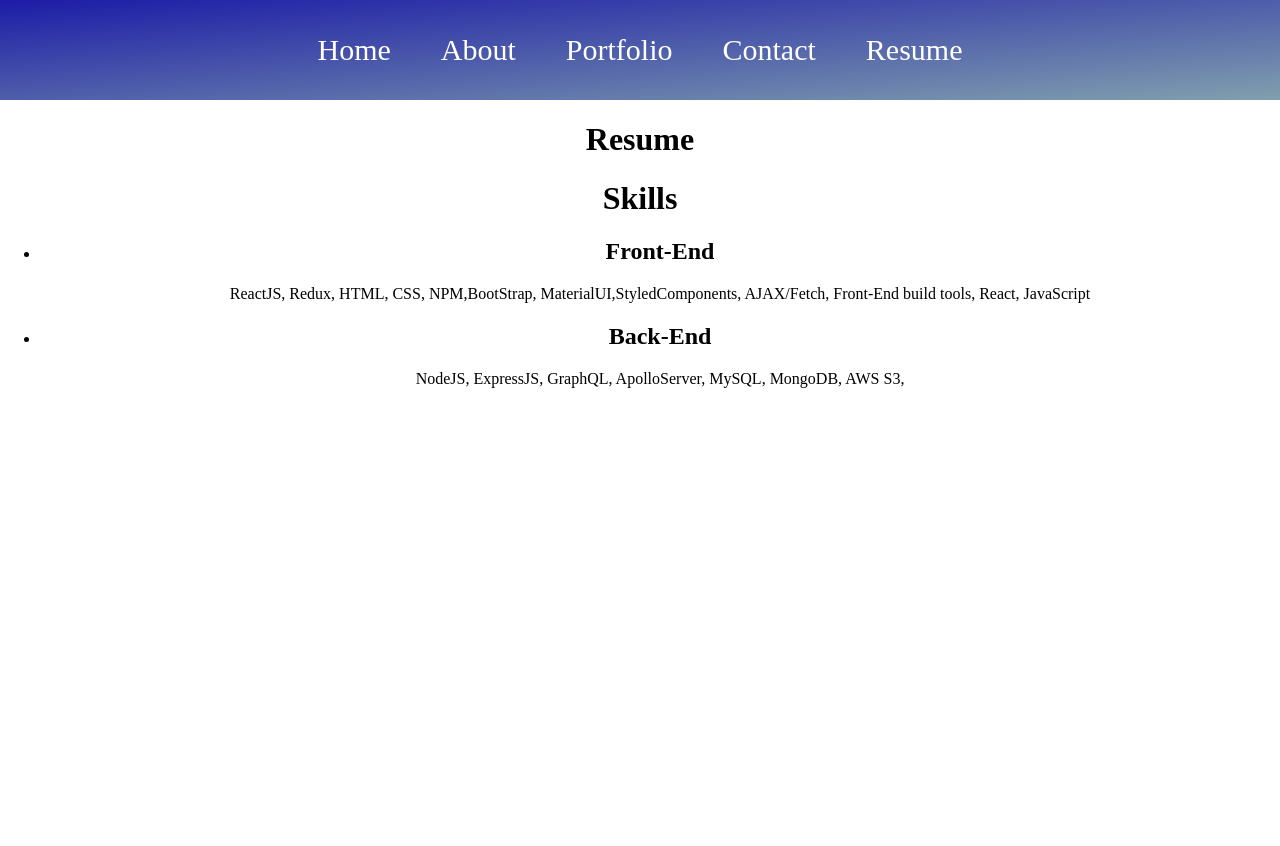
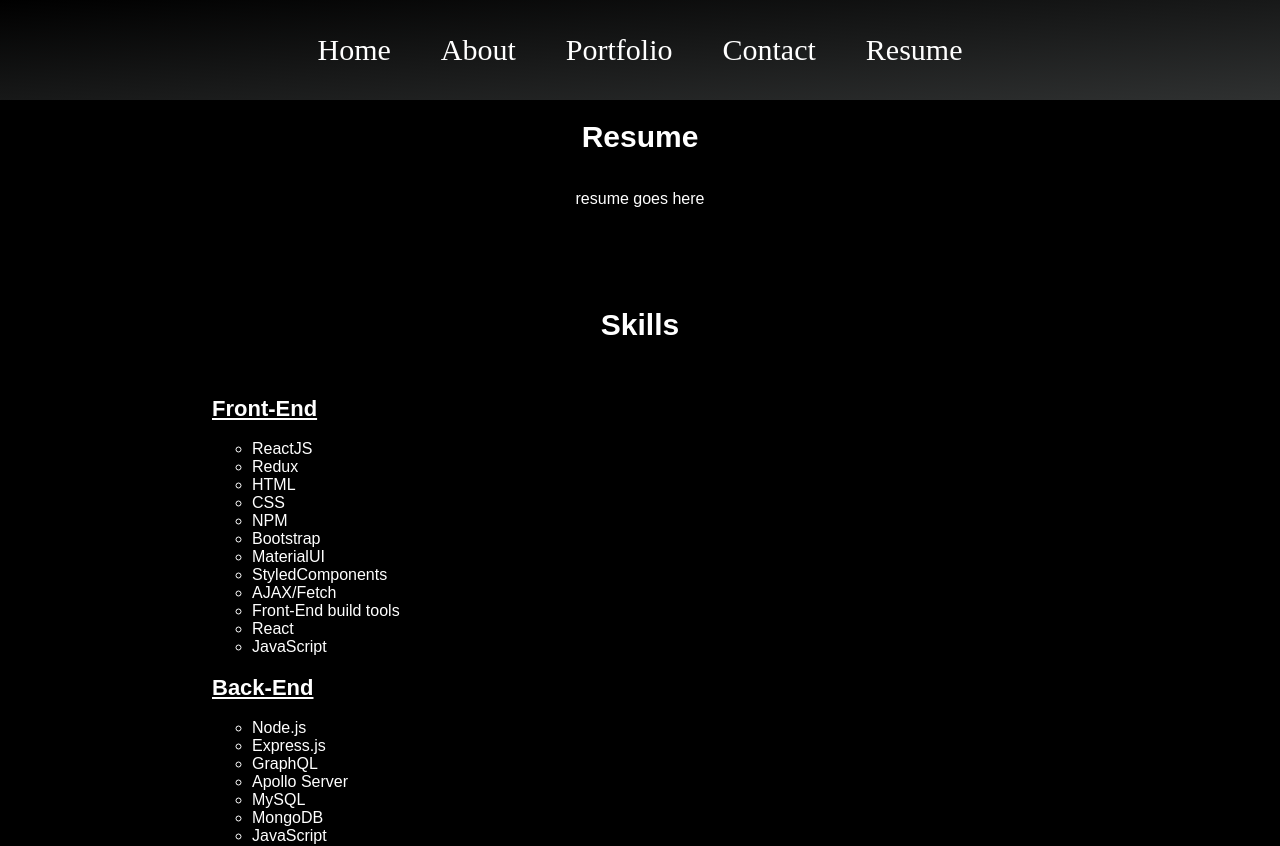
Before and after one commit to andreaber23/react-portfolio-andrea, a React (Create React App) app: page /resume in a window 1280 px wide. Shown: the top 846 px of the page. Built offline with nearby package versions, Linux system fonts and the light colour scheme.

Commit message:
added css and updated resume.js

```diff
--- a/src/App.css
+++ b/src/App.css
@@ -1,5 +1,6 @@
 .App {
   text-align: center;
+  height: 100%;
 }
 
 body {
@@ -10,7 +11,7 @@ body {
 .navbar {
   width: 100%;
   height: 100px;
-  background-image: linear-gradient(to bottom right, rgb(28, 28, 167), rgb(129, 159, 174));
+  background-image: linear-gradient(to bottom right, black, rgb(47, 49, 49));
 }
 
 .links {
@@ -20,6 +21,7 @@ body {
   justify-content: center;
   color: white;
   align-items: center;
+  background-image: linear-gradient(to bottom right, black, rgb(47, 49, 49));
 
 }
 
@@ -102,14 +104,13 @@ body {
 .footer {
   width: 100%;
   height: 100%;
-  background-image: linear-gradient(to bottom right, rgb(28, 28, 167), rgb(129, 159, 174));
+  background-image: linear-gradient(to bottom right, black, rgb(47, 49, 49));
   display: flex;
   justify-content: center;
   align-items: center;
   flex-direction:row;
   color: white;
-  padding-top: 1%;
-  margin-top: 121%;
+
   font-size: 20px;
 }
 
@@ -117,3 +118,94 @@ body {
   margin: 8px;
   font-size: 30px;
 }
+
+.home {
+  width: 100%;
+  font-family: Arial, Helvetica, sans-serif;
+  align-items: center;
+  color: white;
+
+}
+
+.introduction {
+color: white;
+background-color: black;
+width: 100%;
+height: calc(100vh - 100px);
+display: flex;
+flex-direction: column;
+justify-content: center;
+align-items: center;
+text-align: center;
+}
+
+.introduction h2 {
+  font-family: Arial, Helvetica, sans-serif;
+  font-size: 100px;
+  font-weight: bold;
+  height: 50px;
+}
+.introduction .prompt {
+  width: 80%;
+  font-size: 30px;
+}
+.prompt svg {
+  font-size: 60px;
+  margin: 5px;
+  color: white;
+}
+
+.introduction p {
+  font-size: 20px;
+}
+.homeProfile {
+  height: 55%;
+}
+
+.resumeMain {
+  width: 100%;
+  height: 100%;
+  font-family: Arial, Helvetica, sans-serif;
+  align-items: center;
+  color: white;
+  background-color: black;
+  display: flex;
+  flex-direction: column;
+  justify-content: center;
+  align-items: center;
+  text-align: center;
+}
+.resumeMain h1, .skills h1{
+font-size: 30px;
+font-weight: bolder;
+}
+
+.skills{
+  color: white;
+  background-color: black;
+  width: 100%;
+  height: calc(100vh - 100px);
+  display: flex;
+  flex-direction: column;
+  justify-content: center;
+  align-items: center;
+  text-align: center;
+}
+.skills .list {
+  list-style: none;
+  width: 70%;
+}
+
+.skills h2{
+ color: white;
+ text-align: left;
+ font-size: 22px;
+ text-decoration: underline;
+
+}
+.skills .item ul li{
+  color: white;
+  text-align: left;
+
+
+}
--- a/src/App.js
+++ b/src/App.js
@@ -8,7 +8,6 @@ import Navigation from './pages/Navigation';
 import Resume from './pages/Resume';
 import Navbar from './components/Navbar';
 import Footer from './pages/Footer';
-
 
 function App() {
   return (
--- a/src/pages/About.js
+++ b/src/pages/About.js
@@ -11,6 +11,7 @@ function About() {
 
 
       I have a strong foundation in both back-end and front-end development. My journey of coding began with my curiosity for technology, and I have transformed that curiosity into a dedication to create efficient, user-friendly and very creative digital experiences.
+
      </p>
      <LinkedInIcon/>
      <GitHubIcon/>
--- a/src/pages/Home.js
+++ b/src/pages/Home.js
@@ -1,11 +1,15 @@
-import React from 'react'
+import React from 'react';
+import homeProfile from '../images/homeProfile.png'
 
 function Home() {
   return (
     <div className='home'>
       <div className='introduction'>
         <h2>I am Andrea</h2>
+        <img src={homeProfile} alt="My Portfolio" className='homeProfile' />
+        <div className='prompt'>
           <p>Innovate, Develop, Inspire: The Full Stack Way!</p>
+          </div>
       </div>
 
     </div>
--- a/src/pages/Resume.js
+++ b/src/pages/Resume.js
@@ -1,21 +1,42 @@
 import React from 'react'
+
 
 function Resume() {
   return (
-    <div>
-      <div>
+    <div className='resumeMain'>
         <h1> Resume </h1>
-      </div>
+        <p> resume goes here</p>
       <div className='skills'>
         <h1> Skills </h1>
          <ul className='list'>
           <li className='item'>
             <h2> Front-End</h2>
-            <span>ReactJS, Redux, HTML, CSS, NPM,BootStrap, MaterialUI,StyledComponents, AJAX/Fetch, Front-End build tools, React, JavaScript</span>
-            </li>
+            <ul>
+                <li>ReactJS</li>
+                <li>Redux</li>
+                <li>HTML</li>
+                <li>CSS</li>
+                <li>NPM</li>
+                <li>Bootstrap</li>
+                <li>MaterialUI</li>
+                <li>StyledComponents</li>
+                <li>AJAX/Fetch</li>
+                <li>Front-End build tools</li>
+                <li>React</li>
+                <li>JavaScript</li>
+            </ul>
+          </li>
             <li className='item'>
             <h2> Back-End</h2>
-            <span>NodeJS, ExpressJS, GraphQL, ApolloServer, MySQL, MongoDB, AWS S3, </span>
+            <ul>
+                <li>Node.js</li>
+                <li>Express.js</li>
+                <li>GraphQL</li>
+                <li>Apollo Server</li>
+                <li>MySQL</li>
+                <li>MongoDB</li>
+                <li>JavaScript</li>
+            </ul>
             </li>
          </ul>
       </div>
```
Also changed, not shown: src/images/homeProfile.png (added).
